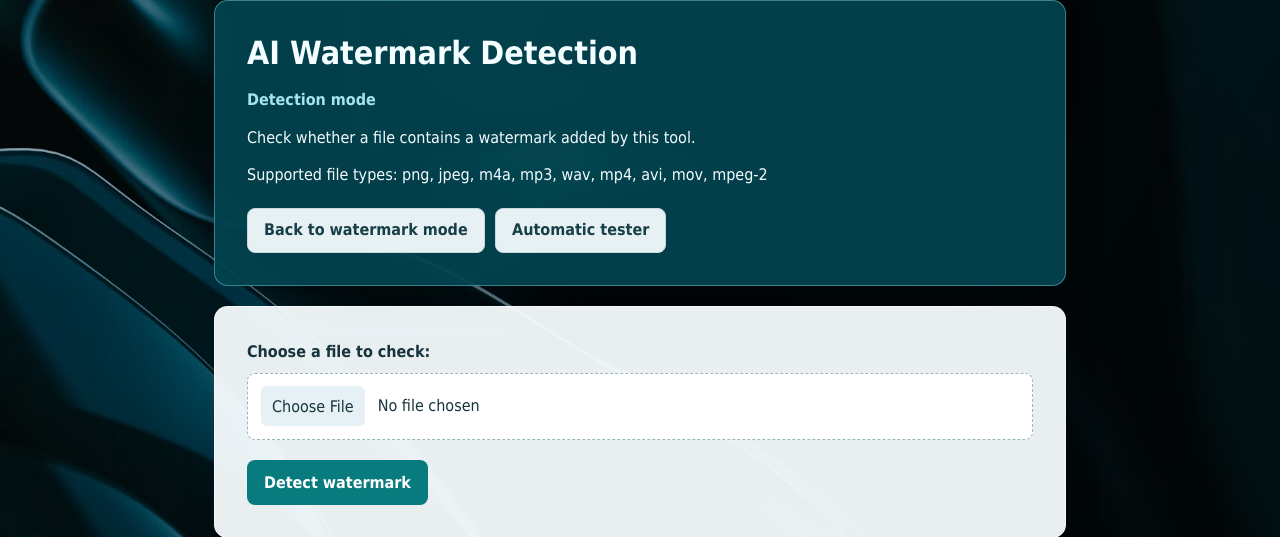
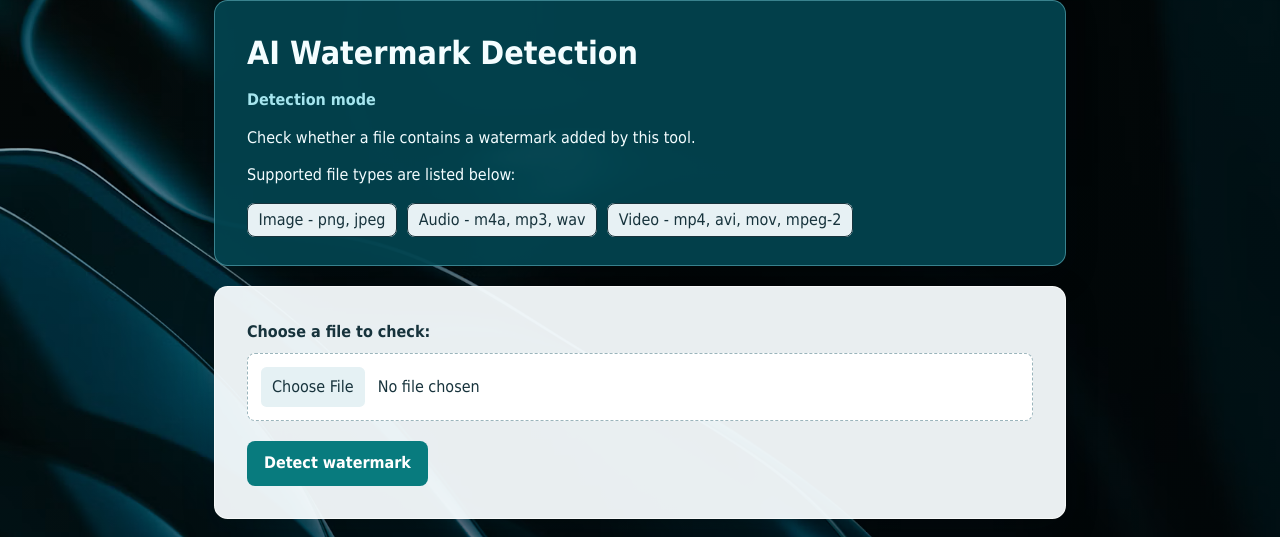
Before and after one commit to LVilleg/ece-30861, a Flask app: page /detection in a window 1280 px wide. Shown: the part 115-652 px from the top of the page. Run offline with Flask 3, Linux system fonts and the light colour scheme.

Commit message:
Revise supported file types display in detection mode
Updated the supported file types section to list types separately.

```diff
--- a/Version_0.3/templates/detectionMode.html
+++ b/Version_0.3/templates/detectionMode.html
@@ -5,10 +5,11 @@
     <h2>AI Watermark Detection</h2>
     <p class="mode-label">Detection mode</p>
     <p>Check whether a file contains a watermark added by this tool.</p>
-    <p>Supported file types: png, jpeg, m4a, mp3, wav, mp4, avi, mov, mpeg-2</p>
+    <p>Supported file types are listed below:</p>
     <div class="button-row">
-        <a href="{{ url_for('insert') }}" class="button button--secondary">Back to watermark mode</a>
-        <a href="{{ url_for('tester_mode') }}" class="button button--secondary">Automatic tester</a>
+        <a><span class="brand-mark-light">Image - png, jpeg</span></a>
+        <a><span class="brand-mark-light">Audio - m4a, mp3, wav</span></a>
+        <a><span class="brand-mark-light">Video - mp4, avi, mov, mpeg-2</span></a>
     </div>
 </section>
 {% if error %}
```
